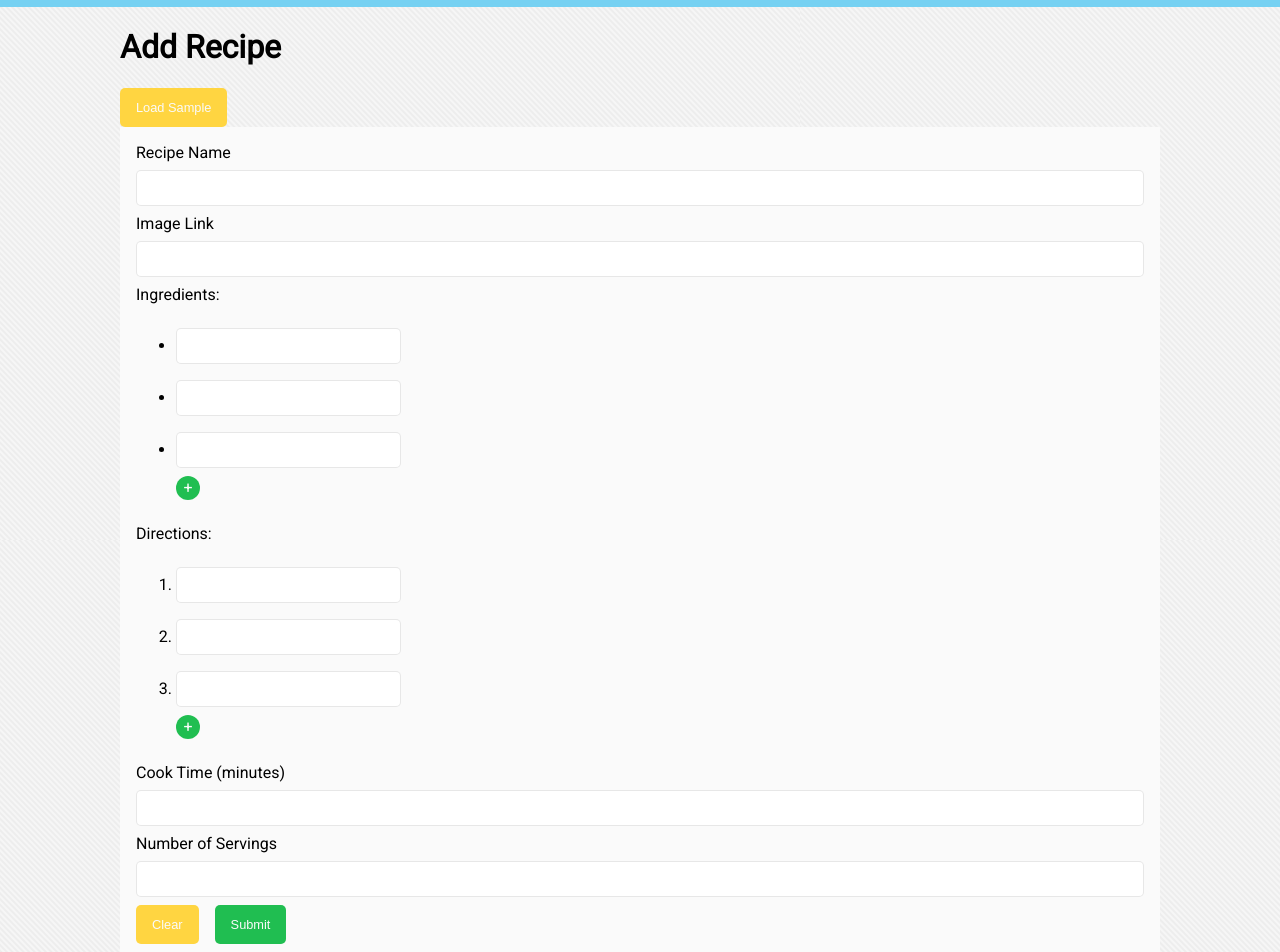
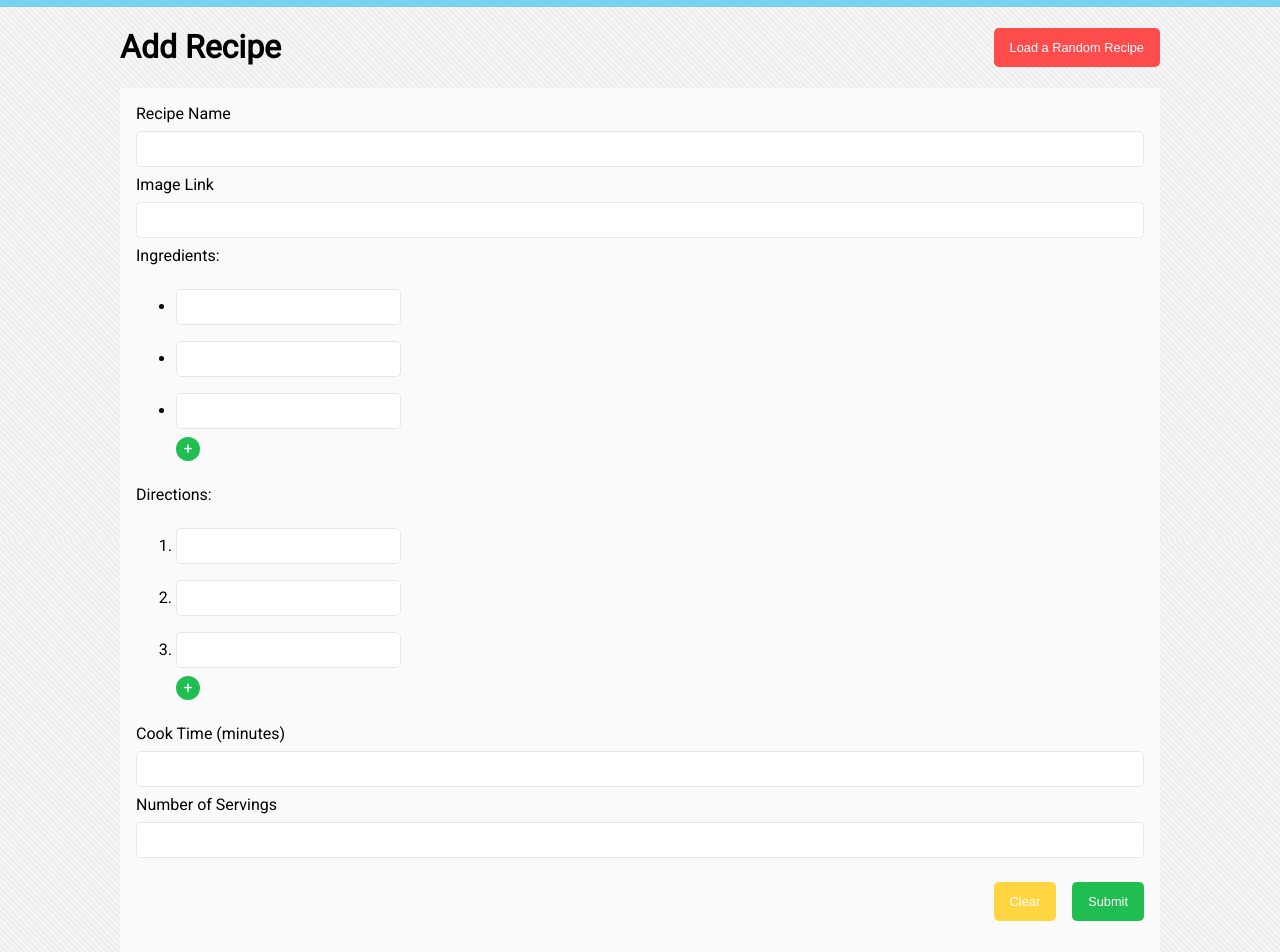
Before and after one commit to calebjwl/my-recipes-react, a React app: page /add-recipe in a window 1280 px wide. Shown: the part 60-1012 px from the top of the page. Built offline with nearby package versions, Linux system fonts and the light colour scheme; what react-router-redux would draw is missing.

Commit message:
Revert from attempt at state instead of refs

```diff
--- a/src/components/AddRecipe.js
+++ b/src/components/AddRecipe.js
@@ -40,13 +40,13 @@ class RecipeForm extends Component {
       cookTime: this.refs.cookTime.value,
       servings: this.refs.servings.value,
     }
-    this.refs.commentForm.reset();
+    this.refs.recipeForm.reset();
     this.props.addRecipe(recipe);
     history.push('/');
   }
 
   clearForm() {
-    this.refs.commentForm.reset();
+    this.refs.recipeForm.reset();
   }
 
   loadSampleRecipe() {
@@ -60,7 +60,7 @@ class RecipeForm extends Component {
     this.refs.directions.innerHTML = '';
 
     for(let i = 0; i < randomRecipe.ingredients.length; i++) {
-      this.refs.ingredients.innerHTML += '<li><input type="text" ref=""/></li>';
+      this.refs.ingredients.innerHTML += '<li><input type="text"/></li>';
     }
 
     for (let i = 0; i < randomRecipe.ingredients.length; i++) {
@@ -68,7 +68,7 @@ class RecipeForm extends Component {
     }
 
     for(let i = 0; i < randomRecipe.directions.length; i++) {
-      this.refs.directions.innerHTML += '<li><input type="text" ref=""/></li>';
+      this.refs.directions.innerHTML += '<li><input type="text"/></li>';
     }
 
     for (let i = 0; i < randomRecipe.directions.length; i++) {
@@ -82,38 +82,40 @@ class RecipeForm extends Component {
   }
 
   addIngredient() {
-    this.refs.ingredients.innerHTML += '<li><input type="text" ref=""/></li>';
+    this.refs.ingredients.innerHTML += '<li><input type="text"/></li>';
   }
 
   addDirection() {
-    this.refs.directions.innerHTML += '<li><input type="text" ref=""/></li>';
+    this.refs.directions.innerHTML += '<li><input type="text"/></li>';
   }
 
   render() {
     return (
       <div className="add-recipe">
-        <h1>Add Recipe</h1>
-        <button onClick={this.loadSampleRecipe} className="button warning">Load Sample</button>
-        <form ref="commentForm" onSubmit={this.handleSubmit} className="form">
+        <div className="add-recipe__header">
+          <h1>Add Recipe</h1>
+          <button onClick={this.loadSampleRecipe} className="button delete" type="button">Load a Random Recipe</button>
+        </div>
+        <form ref="recipeForm" onSubmit={this.handleSubmit} className="form">
           <div className="control">
             <label className="control__label">Recipe Name</label>
-            <input type="text" ref="name" />
+            <input type="text" ref="name"/>
           </div>
           <div className="control">
             <label className="control__label">Image Link</label>
-            <input type="text" ref="image" />
+            <input type="text" ref="image"/>
           </div>
           <div className="control">
             <label className="control__label">Ingredients:</label>
             <ul className="" ref="ingredients">
               <li>
-                <input type="text" ref="" />
+                <input type="text"/>
               </li>
               <li>
-                <input type="text" ref="" />
+                <input type="text"/>
               </li>
               <li>
-                <input type="text" ref="" />
+                <input type="text"/>
               </li>
             </ul>
             <ul>
@@ -124,13 +126,13 @@ class RecipeForm extends Component {
             <label className="control__label">Directions:</label>
             <ul className="recipe__directions" ref="directions">
               <li>
-                <input type="text" ref="" />
+                <input type="text"/>
               </li>
               <li>
-                <input type="text" ref="" />
+                <input type="text"/>
               </li>
               <li>
-                <input type="text" ref="" />
+                <input type="text"/>
               </li>
             </ul>
             <ul>
@@ -139,14 +141,16 @@ class RecipeForm extends Component {
           </div>
           <div className="control">
             <label className="control__label">Cook Time (minutes)</label>
-            <input type="number" ref="cookTime" />
+            <input type="number" ref="cookTime"/>
           </div>
           <div className="control">
             <label className="control__label">Number of Servings</label>
-            <input type="number" ref="servings" />
+            <input type="number" ref="servings"/>
           </div>
-          <button onClick={this.clearForm} className="button warning" type="button">Clear</button>
-          <input type="submit" className="button submit" value="Submit" />
+          <div className="right">
+            <button onClick={this.clearForm} className="button warning" type="button">Clear</button>
+            <input type="submit" className="button submit" value="Submit"/>
+          </div>
         </form>
       </div>
     );
--- a/src/components/Recipe.js
+++ b/src/components/Recipe.js
@@ -67,8 +67,10 @@ class Single extends Component {
               <li>{direction}</li>
             )}
           </ul>
-          <button className="edit button">Edit</button>
-          <button className="delete button" onClick={this.delete.bind(null, recipe.id)}>Delete</button>
+          <div className="right">
+            <button className="warning button">Edit</button>
+            <button className="delete button" onClick={this.delete.bind(null, recipe.id)}>Delete</button>
+          </div>
         </div>
       </div>
     );
--- a/src/style/AddRecipe.scss
+++ b/src/style/AddRecipe.scss
@@ -1,5 +1,11 @@
 .add-recipe {
   width: 100%;
+
+  &__header {
+    display: flex;
+    justify-content: space-between;
+    align-items: center;
+  }
 }
 
 .add-item {
@@ -34,18 +40,3 @@
     padding: .5rem;
   }
 }
-
-.button {
-  border: 0;
-  border-radius: 5px;
-  padding: 0.75rem 1rem;
-  color: $c-white;
-}
-
-.submit {
-  background: $c-submit;
-}
-
-.warning {
-  background: $c-warning;
-}
--- a/src/style/App.scss
+++ b/src/style/App.scss
@@ -15,6 +15,34 @@ $c-warning: rgb(255, 213, 65);
 @import 'Recipe';
 @import 'AddRecipe';
 
+.button {
+  border-radius: 5px;
+  border: 0;
+  color: white;
+  cursor: pointer;
+  font-size: 0.8rem;
+  padding: 0.75rem 1rem;
+  margin-left: 1rem;
+}
+
+.right {
+  display: flex;
+  justify-content: flex-end;
+  margin: 1rem 0;
+}
+
+.submit {
+  background: $c-submit;
+}
+
+.warning {
+  background: $c-warning;
+}
+
+.delete {
+  background: $c-delete;
+}
+
 .container {
   max-width: $m-max-width;
   margin: 0 auto;
--- a/src/style/Recipe.scss
+++ b/src/style/Recipe.scss
@@ -17,17 +17,3 @@
     list-style: decimal;
   }
 }
-
-.button {
-  border-radius: 0;
-  border: 0;
-  cursor: pointer;
-  font-size: 0.8rem;
-  padding: 0.75rem 1rem;
-  margin-right: 1rem;
-}
-
-.delete {
-  background: $c-delete;
-  color: white;
-}
```
